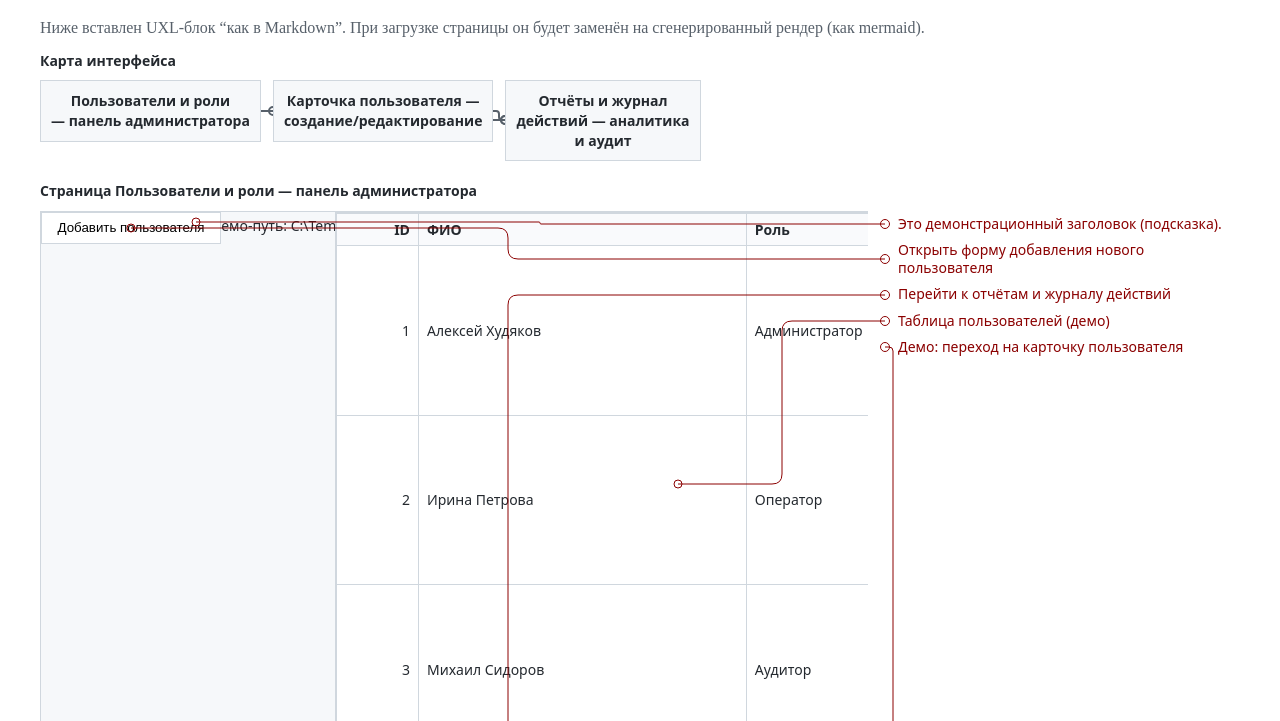
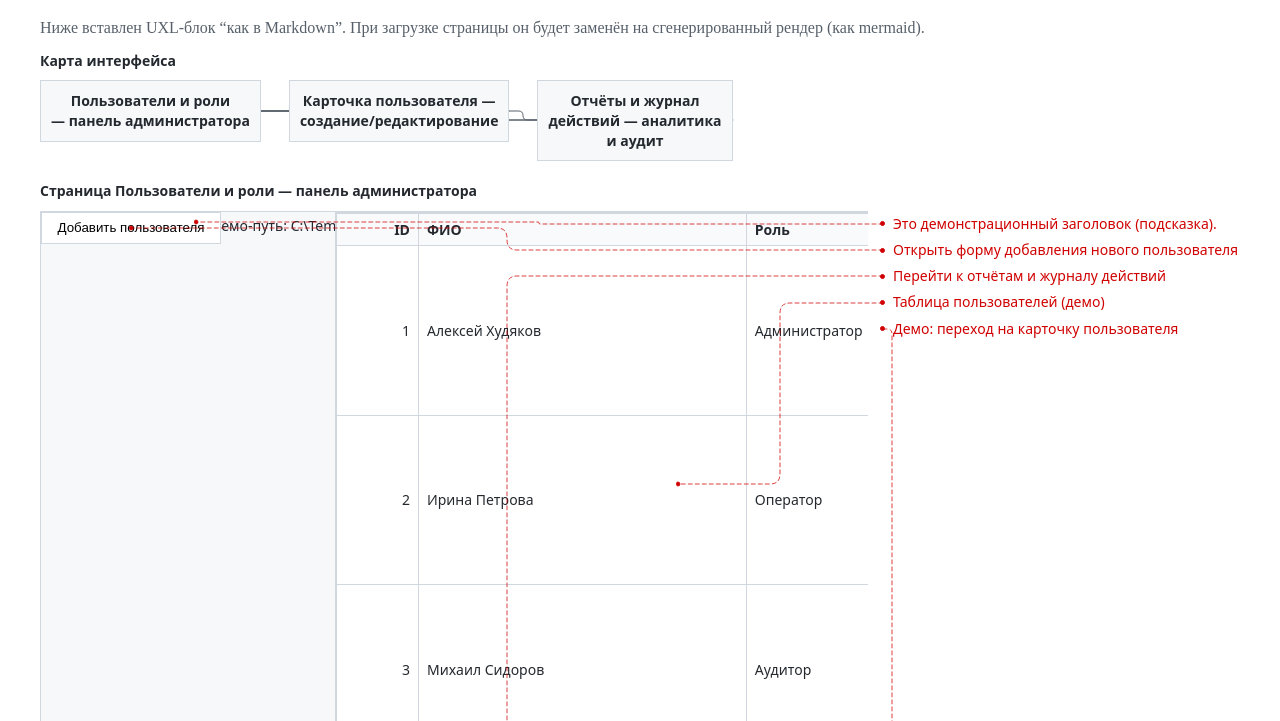
Before and after one commit to KhudyakovAlex/UXL, a plain HTML site: page example.html in a window 1280 px wide. Shown: the part 61-782 px from the top of the page. Drawn offline with Linux system fonts and the light colour scheme.

Commit message:
Tune callouts and map: brighter red, dashed hints, arrows

```diff
--- a/uxl.css
+++ b/uxl.css
@@ -6,6 +6,7 @@
   --uxl-panel: #f6f8fa;
   --uxl-accent: #0969da;
   --uxl-error: #cf222e;
+  --uxl-hint: #d00000;
 
   color: var(--uxl-text);
   font: 14px/1.4 system-ui, -apple-system, "Segoe UI", Roboto, Arial, sans-serif;
@@ -63,7 +64,7 @@
   display: flex;
   flex-wrap: wrap;
   align-items: flex-start;
-  gap: 10px 12px;
+  gap: 18px 28px;
   position: relative;
   z-index: 1;
 }
@@ -103,11 +104,30 @@
   fill: none;
 }
 
+/* Map overlay: thinner + arrows (uses currentColor for stroke/arrow fill) */
+.uxl-overlay--map {
+  color: var(--uxl-muted);
+}
+.uxl-overlay--map path,
+.uxl-overlay--map circle {
+  stroke: currentColor;
+}
+.uxl-overlay--map path {
+  stroke-width: 1;
+}
+
 /* Hint callouts: dark red, thin */
+.uxl-overlay--hints {
+  color: var(--uxl-hint);
+}
 .uxl-overlay--hints path,
 .uxl-overlay--hints circle {
-  stroke: #8b0000;
-  stroke-width: 1;
+  stroke: currentColor;
+  stroke-width: 0.75;
+  stroke-dasharray: 4 3;
+}
+.uxl-overlay--hints circle {
+  fill: currentColor;
 }
 
 /* Pages */
@@ -152,7 +172,7 @@
 .uxl-hints__list {
   margin: 0;
   padding-left: 0;
-  color: #8b0000;
+  color: var(--uxl-hint);
   list-style: none;
 }
 
@@ -165,15 +185,16 @@
 }
 
 .uxl-hint-dot {
-  width: 10px;
-  height: 10px;
-  border: 1px solid #8b0000;
+  width: 5px;
+  height: 5px;
+  border: 1px solid var(--uxl-hint);
   border-radius: 50%;
+  background: var(--uxl-hint);
   flex: 0 0 auto;
 }
 
 .uxl-hint-text {
-  color: #8b0000;
+  color: var(--uxl-hint);
 }
 
 /* Rendered elements */
--- a/uxl.js
+++ b/uxl.js
@@ -848,7 +848,34 @@
     return d;
   }
 
-  function drawOrthogonalRounded(svg, start, end) {
+  function ensureArrowMarker(svg, id = "uxl-arrow") {
+    // Create marker once per SVG.
+    const existing = svg.querySelector(`marker#${CSS.escape(id)}`);
+    if (existing) return id;
+    let defs = svg.querySelector("defs");
+    if (!defs) {
+      defs = document.createElementNS("http://www.w3.org/2000/svg", "defs");
+      svg.prepend(defs);
+    }
+    const marker = document.createElementNS("http://www.w3.org/2000/svg", "marker");
+    marker.setAttribute("id", id);
+    marker.setAttribute("viewBox", "0 0 10 10");
+    marker.setAttribute("refX", "9");
+    marker.setAttribute("refY", "5");
+    marker.setAttribute("markerWidth", "6");
+    marker.setAttribute("markerHeight", "6");
+    marker.setAttribute("orient", "auto");
+    marker.setAttribute("markerUnits", "strokeWidth");
+    const path = document.createElementNS("http://www.w3.org/2000/svg", "path");
+    path.setAttribute("d", "M 0 0 L 10 5 L 0 10 z");
+    path.setAttribute("fill", "currentColor");
+    marker.append(path);
+    defs.append(marker);
+    return id;
+  }
+
+  function drawOrthogonalRounded(svg, start, end, opts = {}) {
+    const { endCircle = true, circleRadius = 4, arrowMarkerId = null } = opts;
     const midX = Math.round((start.x + end.x) / 2);
     const pts = [
       { x: Math.round(start.x), y: Math.round(start.y) },
@@ -858,21 +885,29 @@
     ];
     const path = document.createElementNS("http://www.w3.org/2000/svg", "path");
     path.setAttribute("d", pointsToRoundedPath(pts, 10));
+    path.setAttribute("stroke-linejoin", "round");
+    path.setAttribute("stroke-linecap", "round");
+    if (arrowMarkerId) path.setAttribute("marker-end", `url(#${arrowMarkerId})`);
     svg.append(path);
 
-    const circle = document.createElementNS("http://www.w3.org/2000/svg", "circle");
-    circle.setAttribute("cx", String(Math.round(end.x)));
-    circle.setAttribute("cy", String(Math.round(end.y)));
-    circle.setAttribute("r", "4");
-    svg.append(circle);
+    if (endCircle) {
+      const circle = document.createElementNS("http://www.w3.org/2000/svg", "circle");
+      circle.setAttribute("cx", String(Math.round(end.x)));
+      circle.setAttribute("cy", String(Math.round(end.y)));
+      circle.setAttribute("r", String(circleRadius));
+      // Filled circle for hints; fill controlled via CSS (stroke is also via CSS).
+      circle.setAttribute("fill", "currentColor");
+      svg.append(circle);
+    }
   }
 
   function renderMap(ast) {
     const map = el("div", { class: "uxl-map" });
     const grid = el("div", { class: "uxl-map__grid" });
     const overlay = document.createElementNS("http://www.w3.org/2000/svg", "svg");
-    overlay.classList.add("uxl-overlay");
+    overlay.classList.add("uxl-overlay", "uxl-overlay--map");
     overlay.setAttribute("xmlns", "http://www.w3.org/2000/svg");
+    const arrowId = ensureArrowMarker(overlay, "uxl-arrow");
 
     const pageEls = new Map(); // lowerId -> el
     for (const p of ast.pages) {
@@ -902,7 +937,7 @@
         const b = toEl.getBoundingClientRect();
         const start = { x: a.right - mapRect.left, y: a.top + a.height / 2 - mapRect.top };
         const end = { x: b.left - mapRect.left, y: b.top + b.height / 2 - mapRect.top };
-        drawOrthogonalRounded(overlay, start, end);
+        drawOrthogonalRounded(overlay, start, end, { endCircle: false, arrowMarkerId: arrowId });
       }
     }
 
@@ -972,7 +1007,7 @@
 
         const start = { x: dotRect.left + dotRect.width / 2 - bodyRect.left, y: dotRect.top + dotRect.height / 2 - bodyRect.top };
         const end = { x: tRect.left + tRect.width / 2 - bodyRect.left, y: tRect.top + tRect.height / 2 - bodyRect.top };
-        drawOrthogonalRounded(overlay, start, end);
+        drawOrthogonalRounded(overlay, start, end, { endCircle: true, circleRadius: 2, arrowMarkerId: null });
       }
     }
 
```
Also changed, not shown: UXL_parser_prompt.md (+3 -3 lines).
